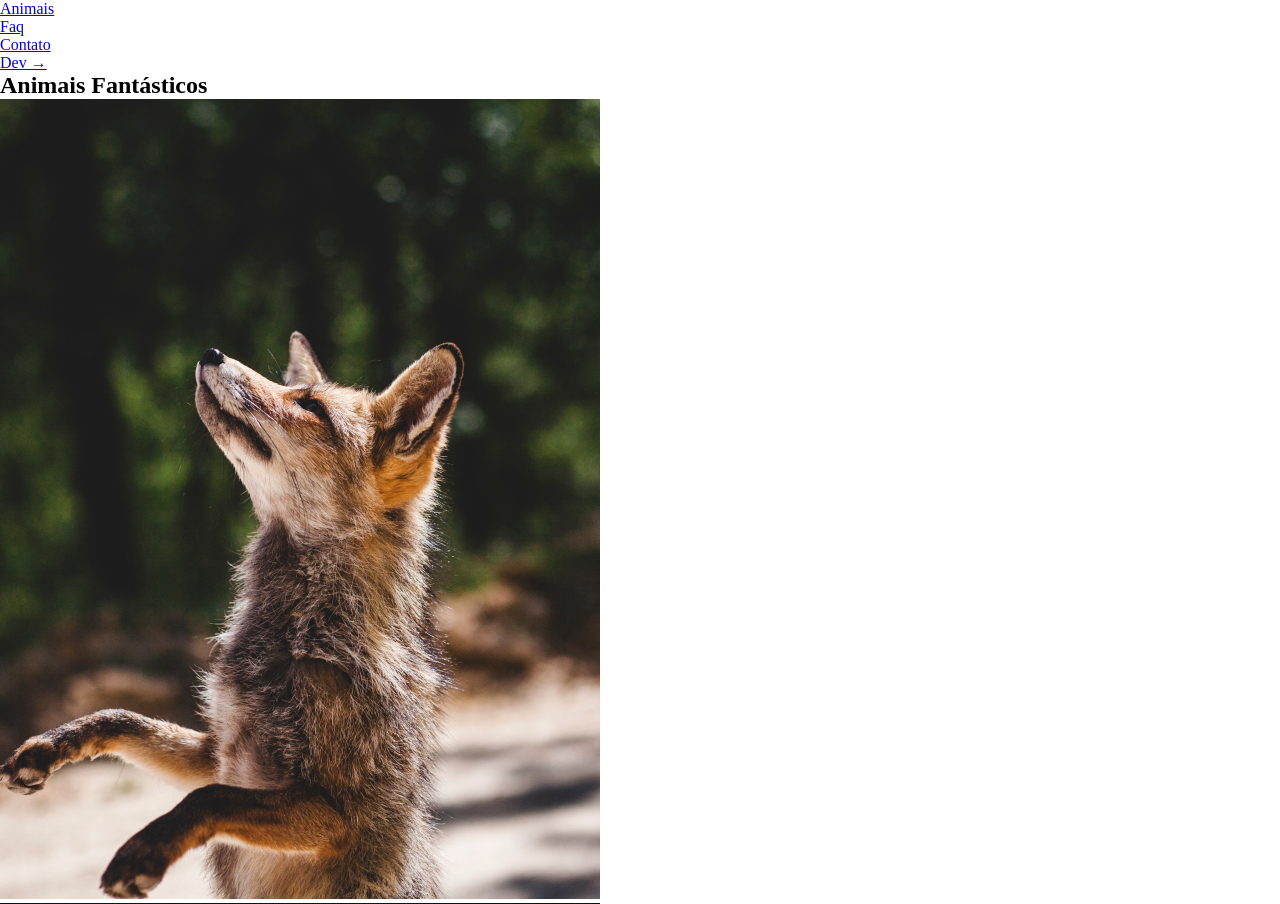
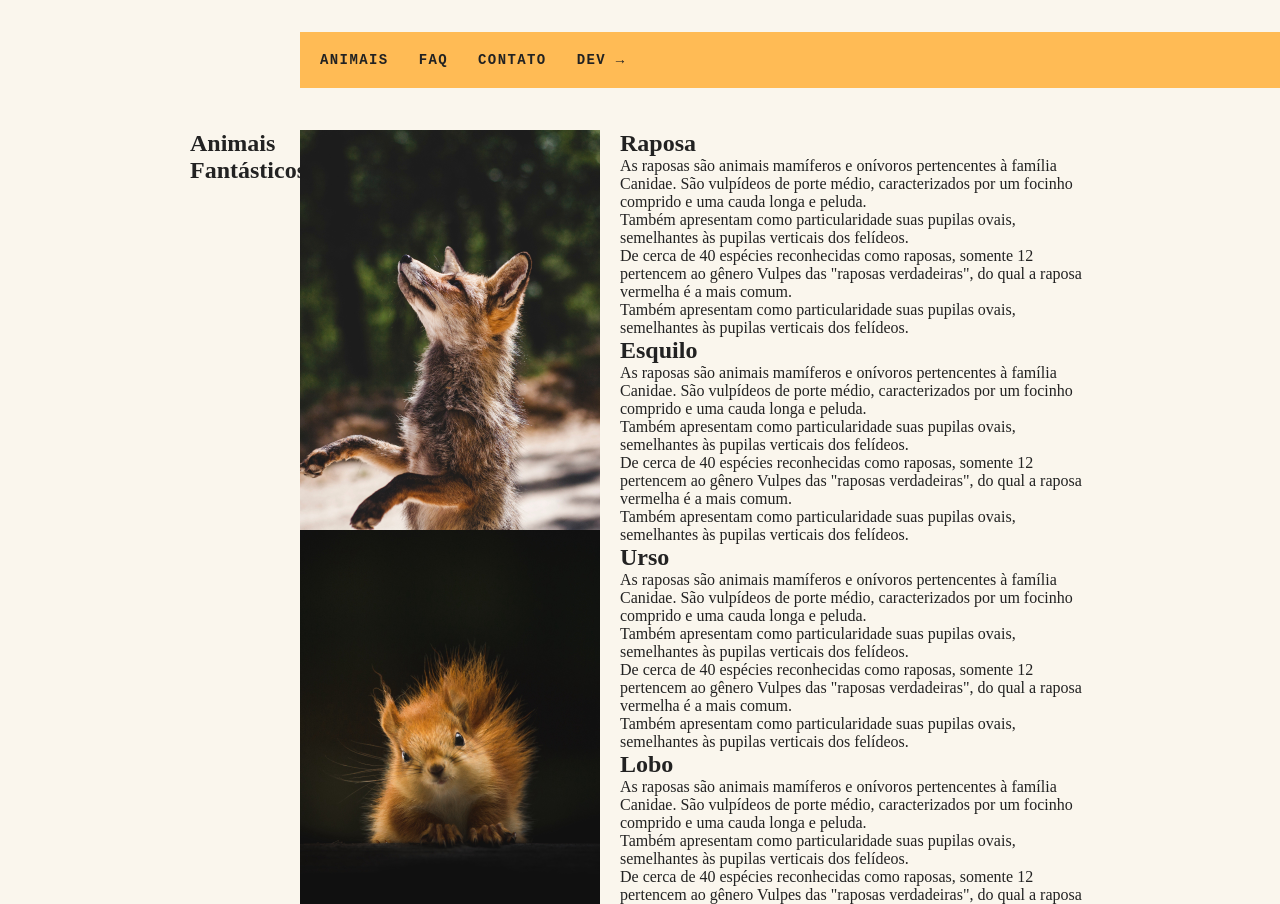
Before and after one commit to rodsouzagx/animais-fantasticos, a plain HTML site: page index.html in a window 1280 px wide. Shown: the top 904 px of the page. Drawn offline with Linux system fonts and the light colour scheme.

Commit message:
css inicial

```diff
--- a/css/style.css
+++ b/css/style.css
@@ -11,3 +11,57 @@ dl {
   margin: 0px;
   padding: 0px;
 }
+
+img {
+  display: block;
+  max-width: 100%;
+}
+
+ul {
+  list-style: none;
+}
+
+body {
+  background: #faf6ed;
+  color: #222;
+  -webkit-font-smoothing: antialiased;
+  display: grid;
+  grid-template-columns: 1fr 120px minmax(300px, 800px) 1fr;
+}
+
+.menu {
+  grid-column: 3 / 5;
+  margin-top: 2rem;
+  margin-bottom: 2rem;
+  background: #fb5;
+}
+
+.menu ul {
+  display: flex;
+  flex-wrap: wrap;
+  padding: 10px;
+}
+
+.menu li a {
+  display: block;
+  padding: 10px;
+  margin-right: 10px;
+  color: #222;
+  text-decoration: none;
+  font-family: "IBM Plex Mono", monospace;
+  font-weight: bold;
+  text-transform: uppercase;
+  font-size: 0.875rem;
+  letter-spacing: 0.1em;
+}
+
+.grid-section {
+  grid-column: 2 / 4;
+  width: 100%;
+  box-sizing: border-box;
+  padding: 10px;
+  display: grid;
+  grid-template-columns: 90px 300px 1fr;
+  grid-gap: 20px;
+  margin-bottom: 4rem;
+}
--- a/index.html
+++ b/index.html
@@ -7,7 +7,7 @@
     <link rel="stylesheet" href="css/style.css" />
   </head>
   <body>
-    <nav>
+    <nav class="menu">
       <ul>
         <li><a href="#animais">Animais</a></li>
         <li><a href="#faq">Faq</a></li>
```
